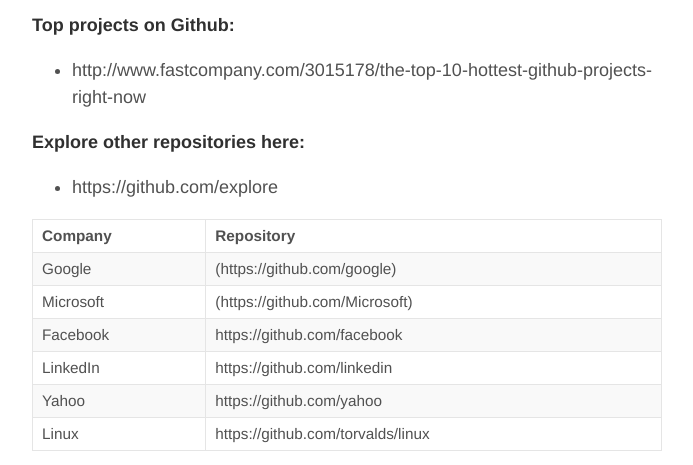
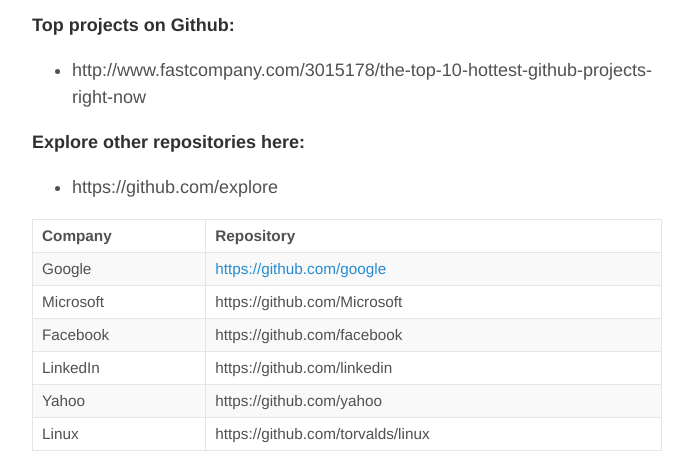
Before and after one commit to healthschema/healthschema.github.io, a Jekyll site: the page built from _posts/2015-08-20-github-intro.md, in a window 1280 px wide and 900 px high, scrolled down 1415 px, cut to the strip 0-465 px from the top of the window. Shown: the whole strip, without its empty margins (293-986 px from the left). Built offline with Jekyll 4.4.1, drawn with Linux system fonts in a browser that asks for light colours; part of the change alters nothing that is shown.

```diff
--- a/_posts/2015-08-20-github-intro.md
+++ b/_posts/2015-08-20-github-intro.md
@@ -38,8 +38,8 @@ As of 2015, GitHub reports over 9 million users and over 21.1 million repositori
 
 Company | Repository
 ---- | ----
-Google |   (https://github.com/google)
-Microsoft | (https://github.com/Microsoft)
+Google |   [https://github.com/google](https://github.com/google)
+Microsoft | https://github.com/Microsoft
 Facebook |  https://github.com/facebook
 LinkedIn | https://github.com/linkedin
 Yahoo | https://github.com/yahoo
```
